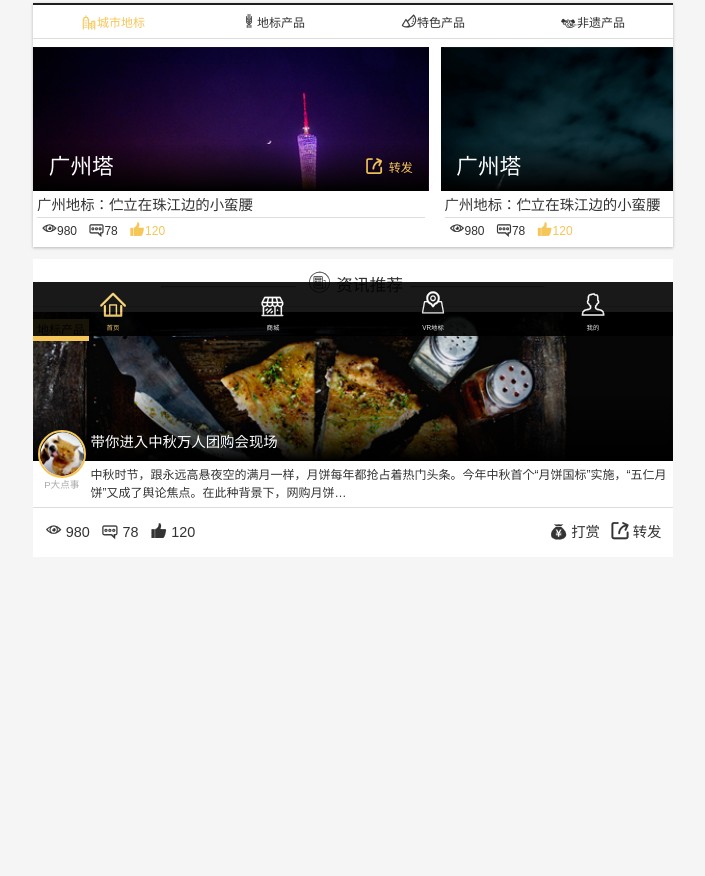
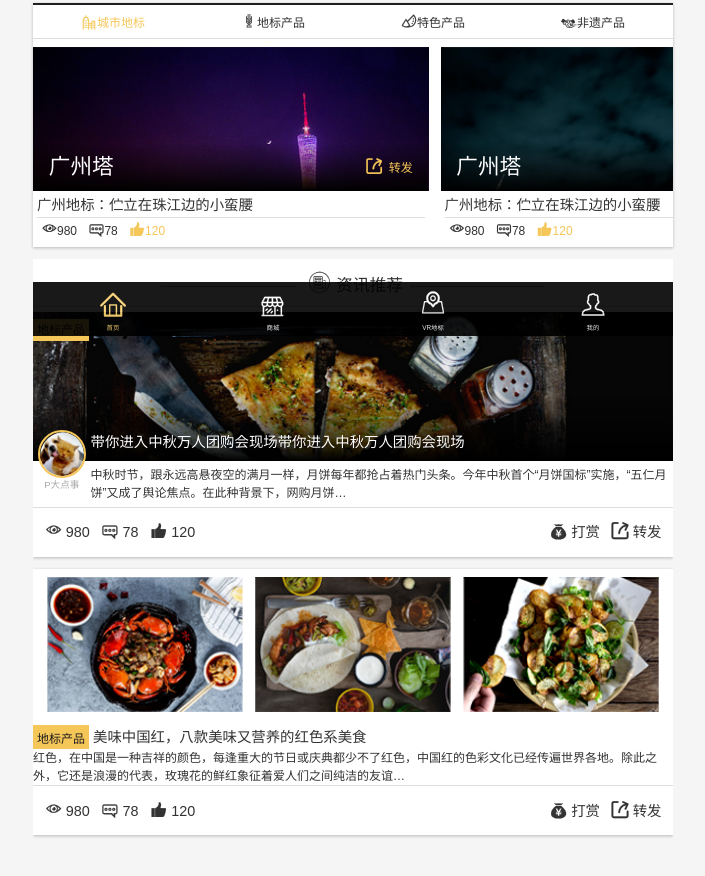
Before and after one commit to amely-7889986/findlocal, a plain HTML site: page index.html in a window 1280 px wide. Shown: the part 464-1340 px from the top of the page, without its empty margins (287-992 px from the left). Before the commit the page ends 1097 px from the top, so only its background shows below. Drawn offline with Linux system fonts and the light colour scheme.

Commit message:
update1121

```diff
--- a/css/less/index.less
+++ b/css/less/index.less
@@ -137,6 +137,7 @@
 	display: block;
 	overflow: hidden;
 	width: 100%;
+	margin-bottom: 1em;
 	.bg-bai;
 	.picbox{
 		display: block;
@@ -198,17 +199,22 @@
 		>p{
 			margin-top: 3em;
 			.font12;
+			display: block;
+			overflow: hidden;
+			text-overflow: ellipsis;
+			white-space: nowrap;
 		}
 	}
 	p.info{
 		display: block;
 		padding: .4em 0 .4em 4.8em;
-		border-bottom: 1px solid #ddd;
 	}
-	.checkbox{
+}
+.clickbox{
 	display: block;
 	overflow: hidden;
 	padding: .4em;
+	border-top: 1px solid #ddd;
 	.font12;
 	a{
 		margin: .4em;
@@ -221,4 +227,46 @@
 		.col-huang;
 	}
 }
+.newsbox-sm{
+	display: block;
+	overflow: hidden;
+	.bg-bai;
+	width: 100%;
+	margin-bottom: 1em;
+	.picbox{
+		display: block;
+		overflow: hidden;
+		padding: 8px;
+		li{
+			display: block;
+			overflow: hidden;
+			width: 31.33%;
+			margin: 0 1%;
+			.l-left;
+			img{
+				width: 100%;
 			}
+		}
+	}
+	.infobox{
+		display: block;
+		overflow: hidden;
+		.title{
+			display: block;
+			overflow: hidden;
+			height: 24px;
+			line-height: 24px;
+			.tag{
+				padding: 2px 4px;
+				.bg-huang;
+				.col-hei;
+				margin-right: 4px;
+			}
+			>p{
+				display: block;
+				overflow: hidden;
+				.font12;
+			}
+		}
+	}
+}
--- a/index.html
+++ b/index.html
@@ -251,10 +251,10 @@
                     <div class="tag">地标产品</div>
                     <div class="title">
                         <div class="manhead"><div class="pic"><img src="update/man01.png" alt=""></div><p class="name">P大点事</p></div>
-                        <p class="l-left">带你进入中秋万人团购会现场</p>
+                        <p class="l-left">带你进入中秋万人团购会现场带你进入中秋万人团购会现场</p>
                     </div>
                     <p class="info">中秋时节，跟永远高悬夜空的满月一样，月饼每年都抢占着热门头条。今年中秋首个“月饼国标”实施，“五仁月饼”又成了舆论焦点。在此种背景下，网购月饼…</p>
-                    <div class="checkbox">
+                    <div class="clickbox">
                         <a href="javascript:void(0)" class="l-left"><i class="icon iconfont">&#xe61e;</i><span>980</span></a>
                         <a href="javascript:void(0)" class="l-left"><i class="icon iconfont">&#xe61f;</i><span>78</span></a>
                         <a href="javascript:void(0)" class="l-left"><i class="icon iconfont">&#xe60a;</i><span>120</span></a>
@@ -263,7 +263,27 @@
                     </div>
                 </div>
                 <div class="newsbox-sm box-shadow">
-
+                    <div class="picbox">
+                        <ul>
+                            <li><img src="update/page-s01.png" alt=""></li>
+                            <li><img src="update/page-s02.png" alt=""></li>
+                            <li><img src="update/page-s03.png" alt=""></li>
+                        </ul>
+                    </div>
+                    <div class="infobox">
+                        <div class="title">
+                            <div class="tag l-left">地标产品</div>
+                            <p class="l-left">美味中国红，八款美味又营养的红色系美食</p>
+                        </div>
+                        <p class="info">红色，在中国是一种吉祥的颜色，每逢重大的节日或庆典都少不了红色，中国红的色彩文化已经传遍世界各地。除此之外，它还是浪漫的代表，玫瑰花的鲜红象征着爱人们之间纯洁的友谊…</p>
+                    </div>
+                    <div class="clickbox">
+                        <a href="javascript:void(0)" class="l-left"><i class="icon iconfont">&#xe61e;</i><span>980</span></a>
+                        <a href="javascript:void(0)" class="l-left"><i class="icon iconfont">&#xe61f;</i><span>78</span></a>
+                        <a href="javascript:void(0)" class="l-left"><i class="icon iconfont">&#xe60a;</i><span>120</span></a>
+                        <a href="javascript:void(0)" class="l-right"><i class="icon iconfont">&#xe60b;</i><span>转发</span></a>
+                        <a href="javascript:void(0)" class="l-right"><i class="icon iconfont">&#xe6ce;</i><span>打赏</span></a>
+                    </div>
                 </div>
             </div>
         </div>
```
Also changed, not shown: css/css/main.css. Lines whose indentation alone changed are shown as unchanged.
